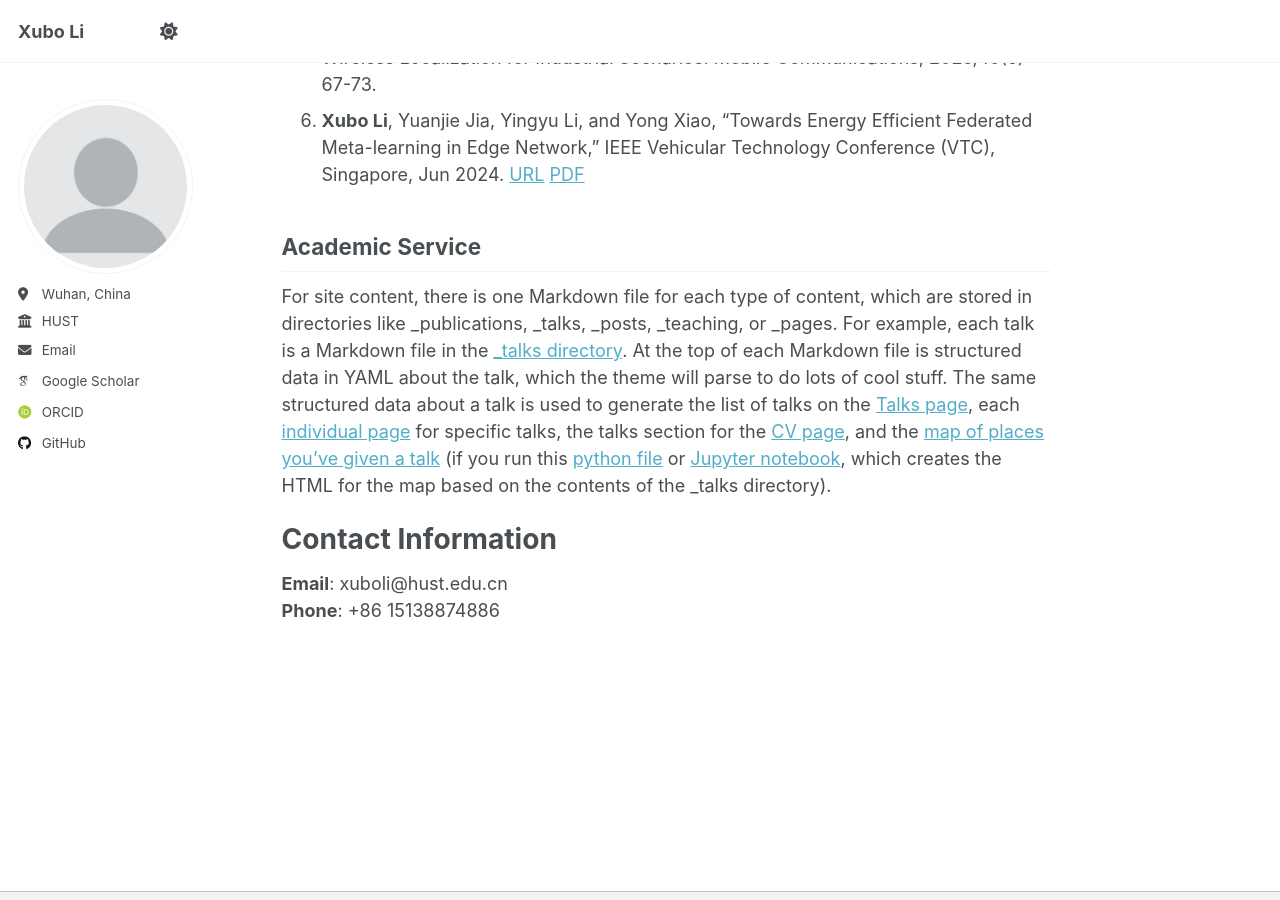
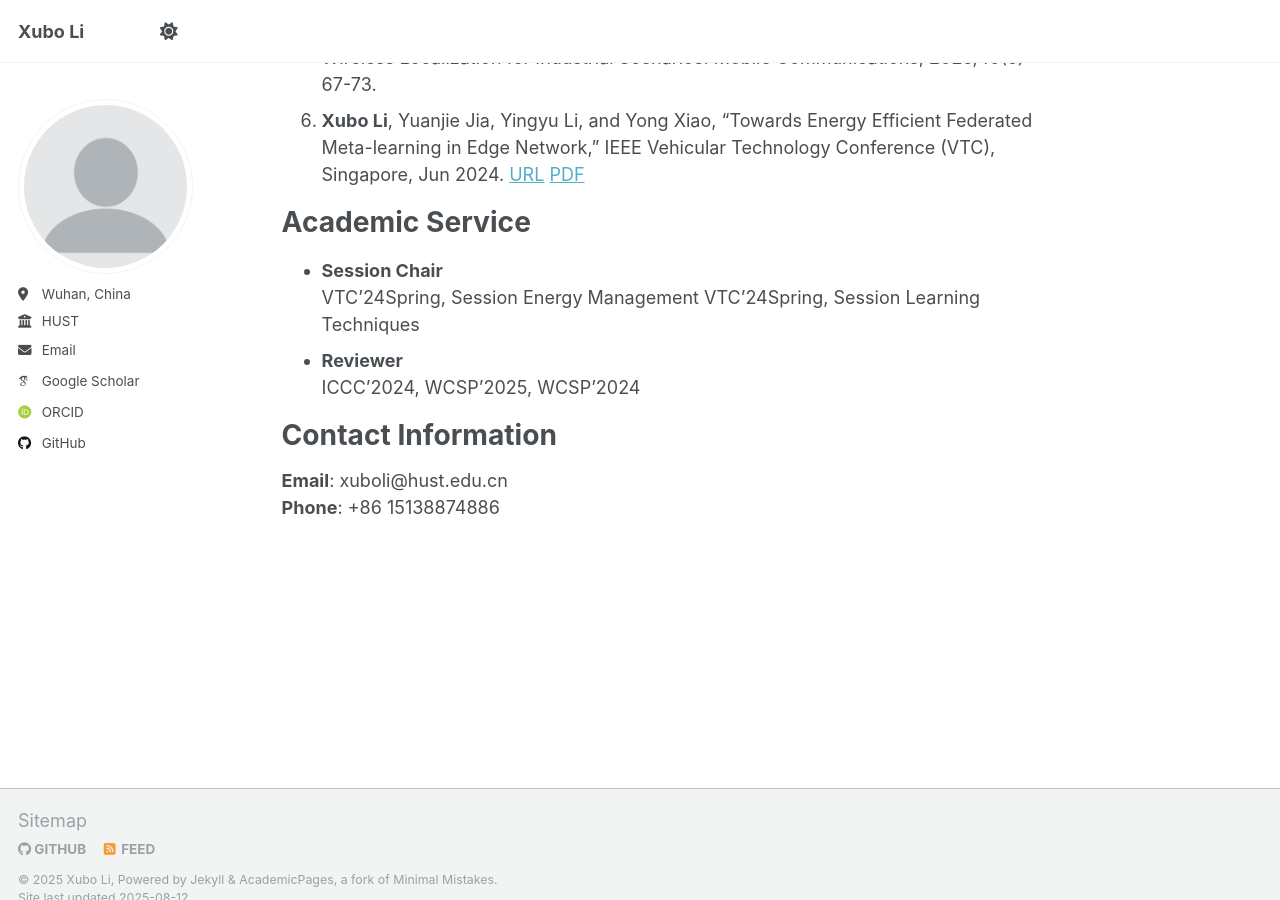
Before and after one commit to XuboLee/xubolee.github.io, a Jekyll site: the page built from _pages/about.md, in a window 1280 px wide and 900 px high, scrolled down 949 px. Built offline with Jekyll 4.4.1, drawn with Linux system fonts in a browser that asks for light colours; some web fonts are replaced; a script that is not in the unit is left out.

Commit message:
Update about.md

```diff
--- a/_pages/about.md
+++ b/_pages/about.md
@@ -36,8 +36,12 @@ Publications
 
 
 Academic Service
-------
-For site content, there is one Markdown file for each type of content, which are stored in directories like _publications, _talks, _posts, _teaching, or _pages. For example, each talk is a Markdown file in the [_talks directory](https://github.com/academicpages/academicpages.github.io/tree/master/_talks). At the top of each Markdown file is structured data in YAML about the talk, which the theme will parse to do lots of cool stuff. The same structured data about a talk is used to generate the list of talks on the [Talks page](https://academicpages.github.io/talks), each [individual page](https://academicpages.github.io/talks/2012-03-01-talk-1) for specific talks, the talks section for the [CV page](https://academicpages.github.io/cv), and the [map of places you've given a talk](https://academicpages.github.io/talkmap.html) (if you run this [python file](https://github.com/academicpages/academicpages.github.io/blob/master/talkmap.py) or [Jupyter notebook](https://github.com/academicpages/academicpages.github.io/blob/master/talkmap.ipynb), which creates the HTML for the map based on the contents of the _talks directory).
+======
+- <strong>Session Chair</strong><br>
+  VTC'24Spring, Session Energy Management
+  VTC'24Spring, Session Learning Techniques
+- <strong>Reviewer</strong><br>
+  ICCC'2024, WCSP'2025, WCSP'2024
 
 
 Contact Information
```
